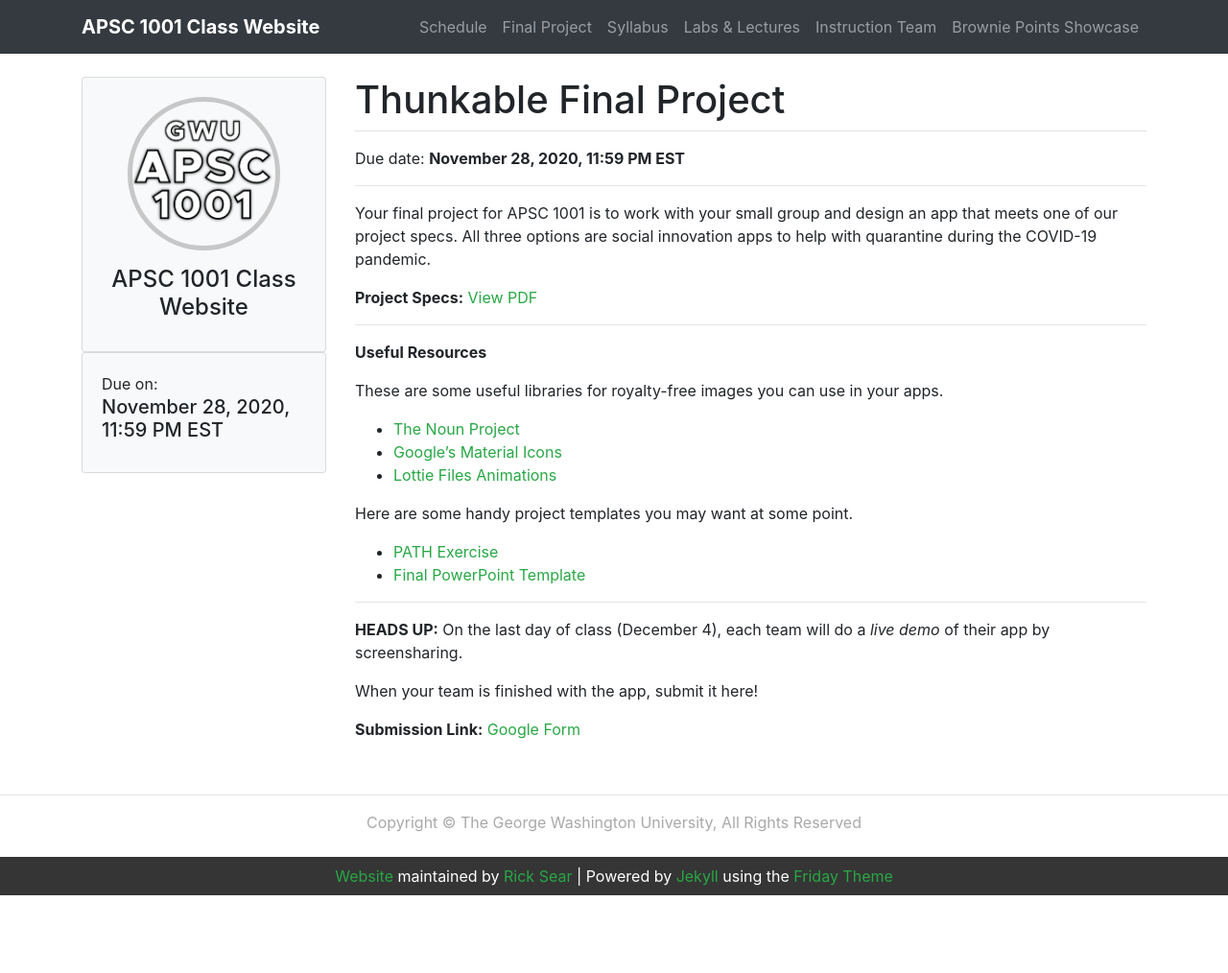
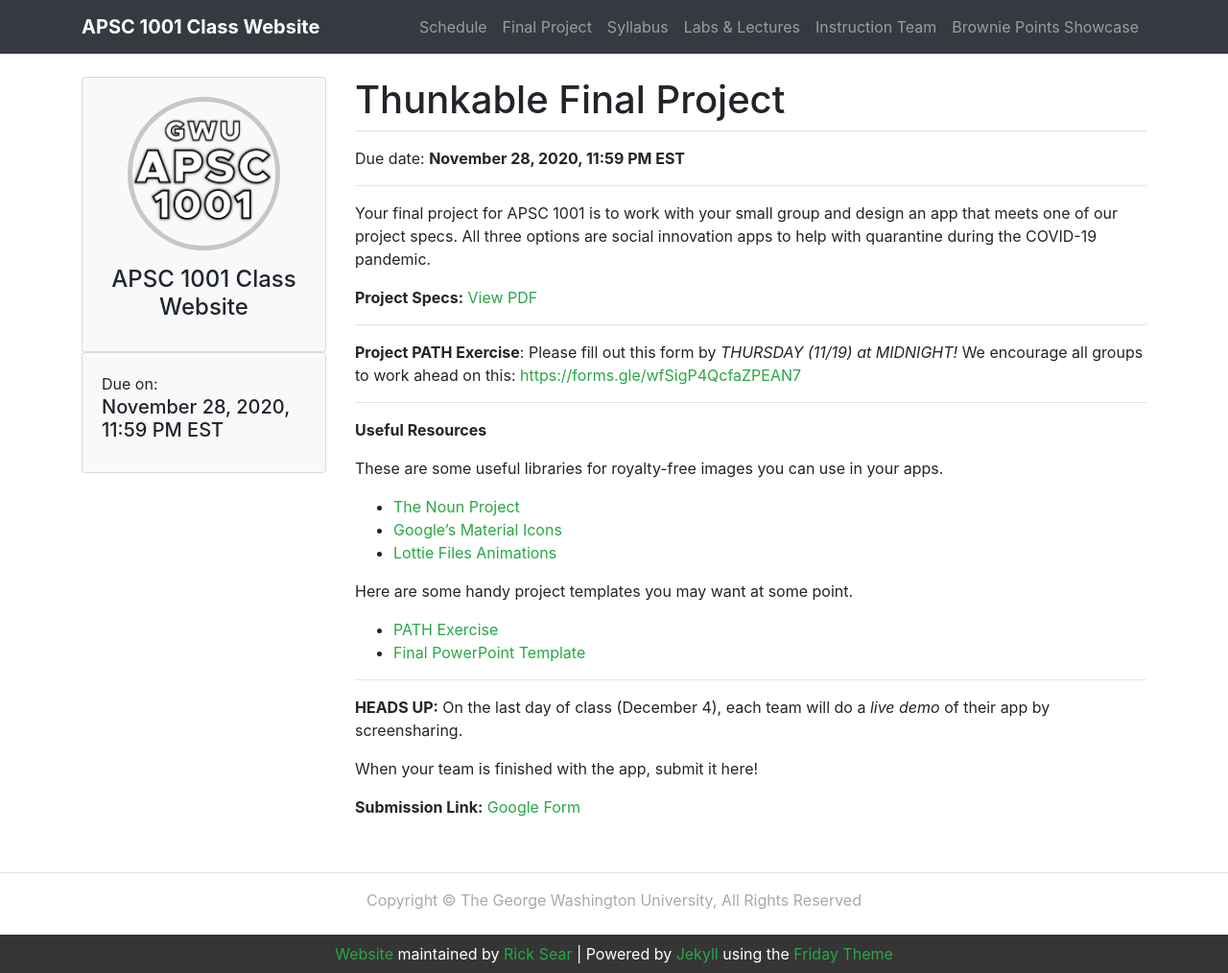
Before and after one commit to GWU-APSC1001/gwu-apsc1001.github.io, a Jekyll site: the page built from _assignments/thunkable-final.md, in a window 1280 px wide and 1014 px high. Shown: the whole window at 96% size. Built offline with Jekyll 4.4.1, drawn with Linux system fonts in a browser that asks for light colours.

Commit message:
Add Final Project PATH excercise

```diff
--- a/_assignments/thunkable-final.md
+++ b/_assignments/thunkable-final.md
@@ -8,6 +8,10 @@ due_date: November 28, 2020, 11:59 PM EST
 Your final project for APSC 1001 is to work with your small group and design an app that meets one of our project specs. All three options are social innovation apps to help with quarantine during the COVID-19 pandemic.
 
 **Project Specs:** <a href="/files/thunkable_final.pdf" target="_blank">View PDF</a>
+
+<hr>
+
+**Project PATH Exercise**: Please fill out this form by *THURSDAY (11/19) at MIDNIGHT!* We encourage all groups to work ahead on this: <a href="https://forms.gle/wfSigP4QcfaZPEAN7" target="_blank">https://forms.gle/wfSigP4QcfaZPEAN7</a>
 
 <hr>
 
```
Also changed, not shown: _pages/schedule.md (+1 -1 lines).
